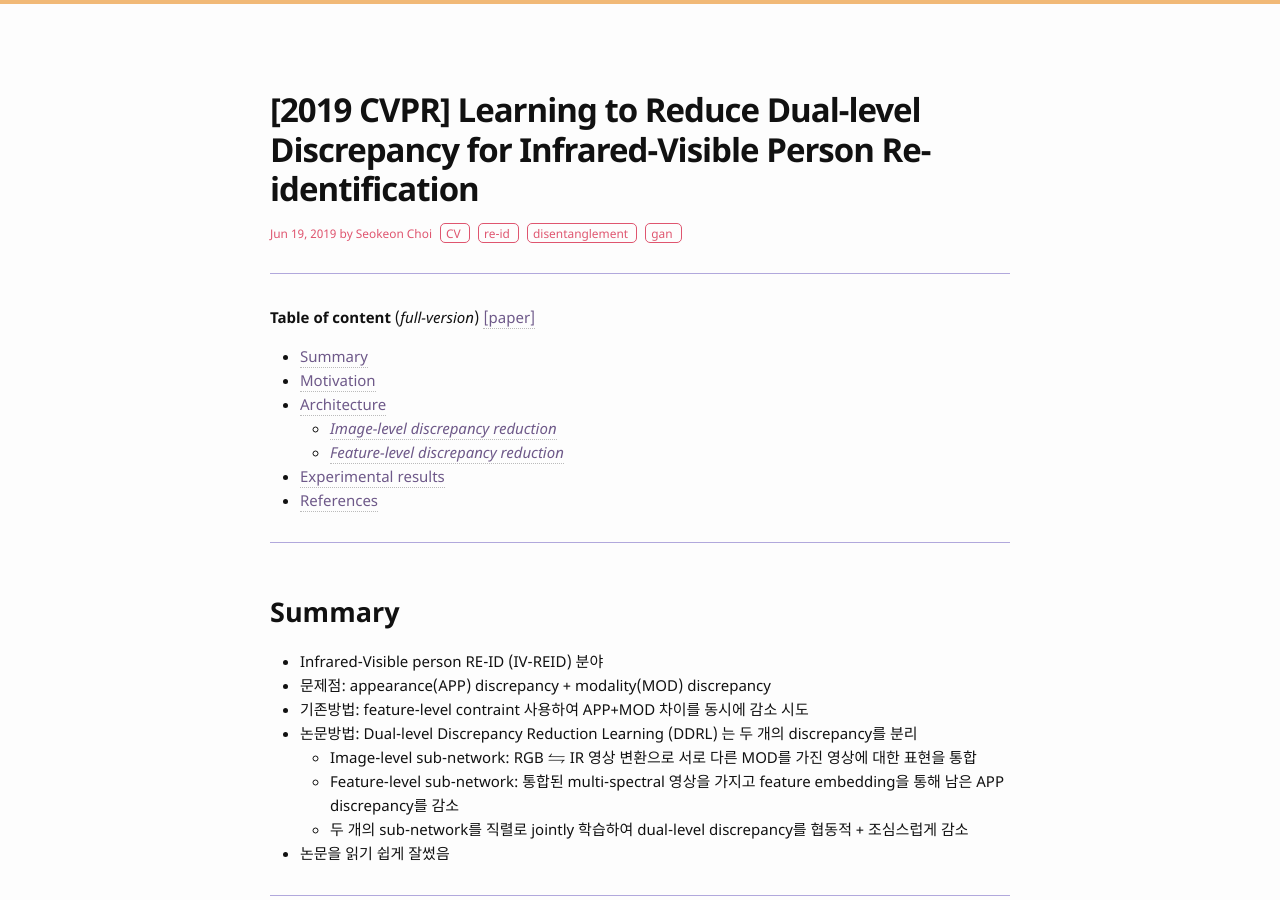
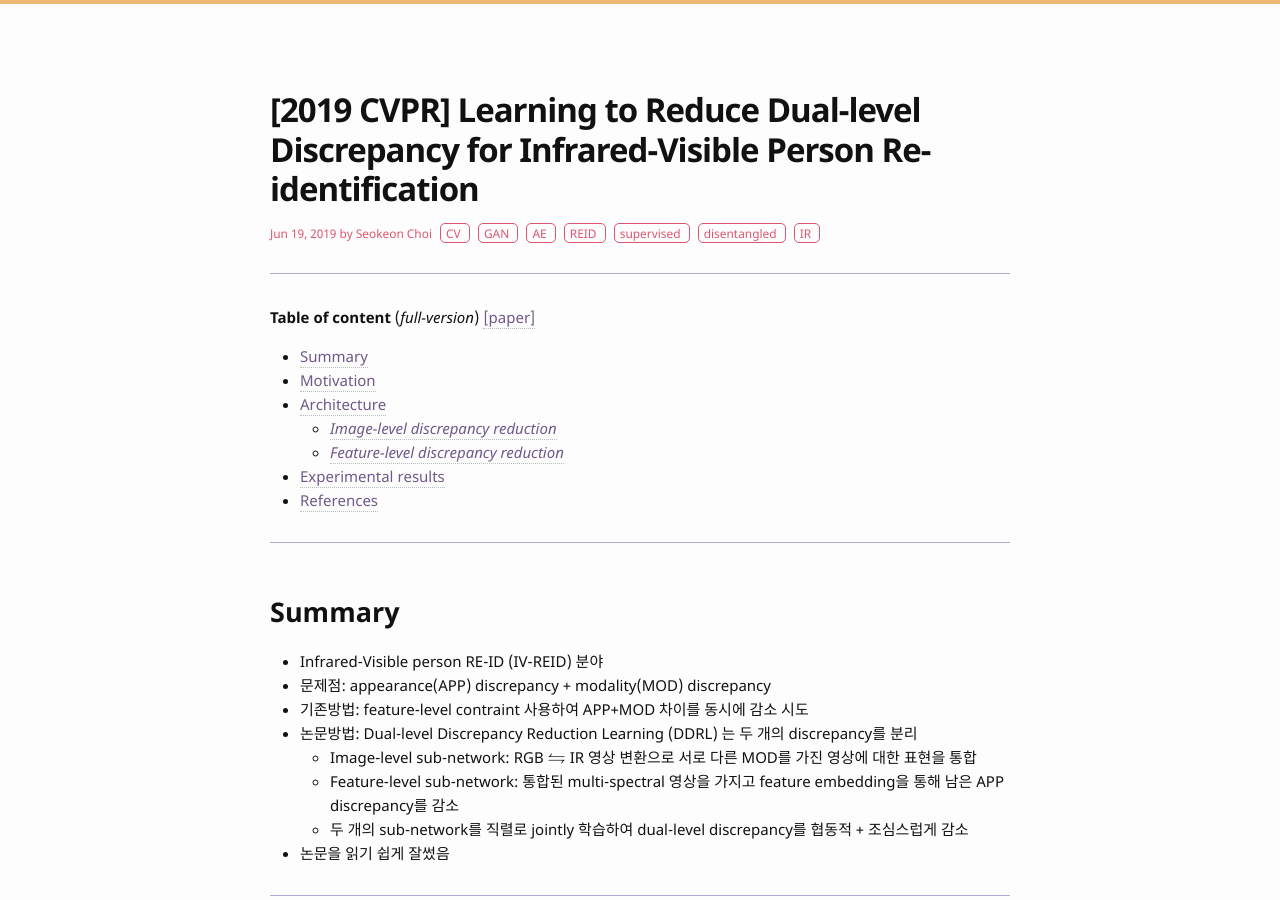
Before and after one commit to bismex/bismex.github.io, a Jekyll site: the page built from _posts/2019-06-19-DDRL.md, in a window 1280 px wide and 900 px high. Built offline with Jekyll 4.4.1, drawn with Linux system fonts in a browser that asks for light colours; formulas are drawn with MathJax 3.

Commit message:
Update 2019-06-19-DDRL.md

```diff
--- a/_posts/2019-06-19-DDRL.md
+++ b/_posts/2019-06-19-DDRL.md
@@ -2,7 +2,7 @@
 layout: post
 title: "[2019 CVPR] Learning to Reduce Dual-level Discrepancy for Infrared-Visible Person Re-identification"
 date: 2019-06-19 20:00:00
-tags: CV re-id disentanglement gan
+tags: CV GAN AE REID supervised disentangled IR
 ---
 
 <!--more-->
```
